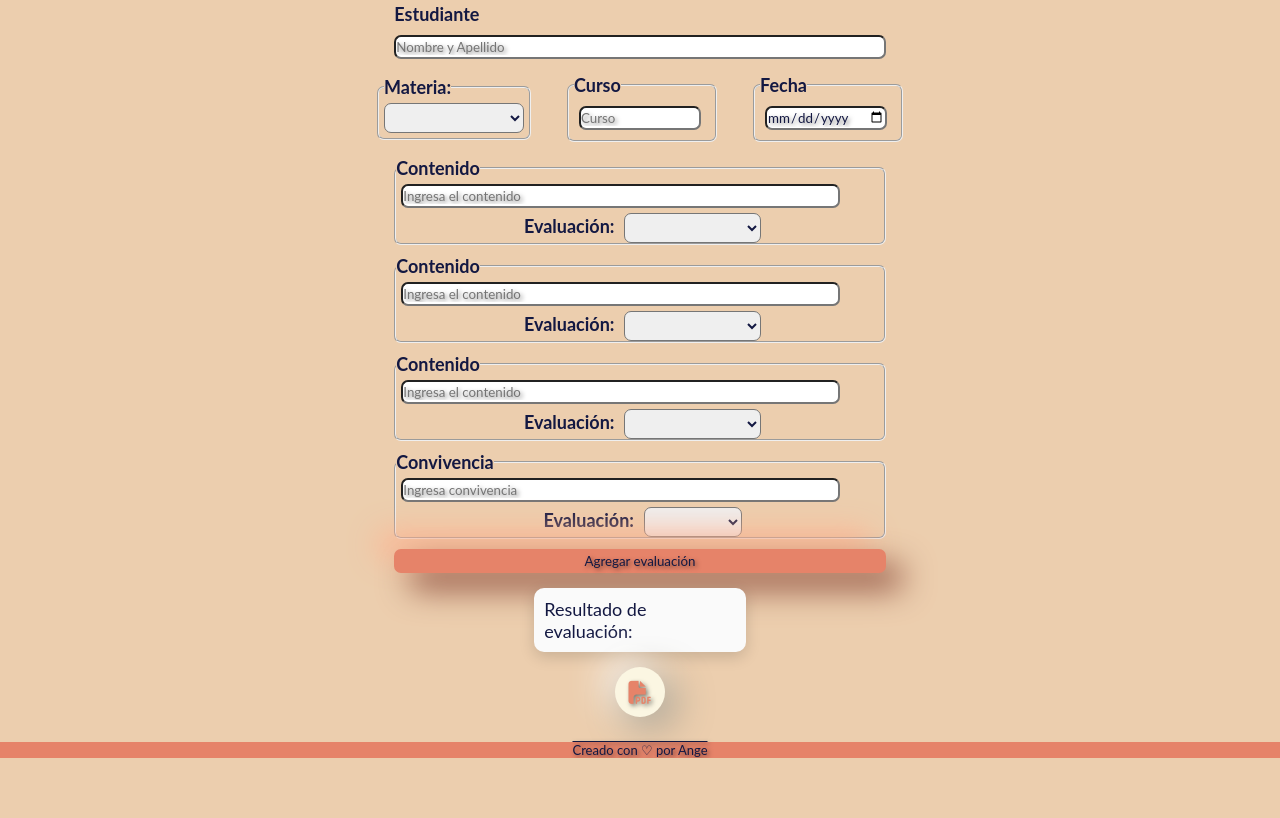
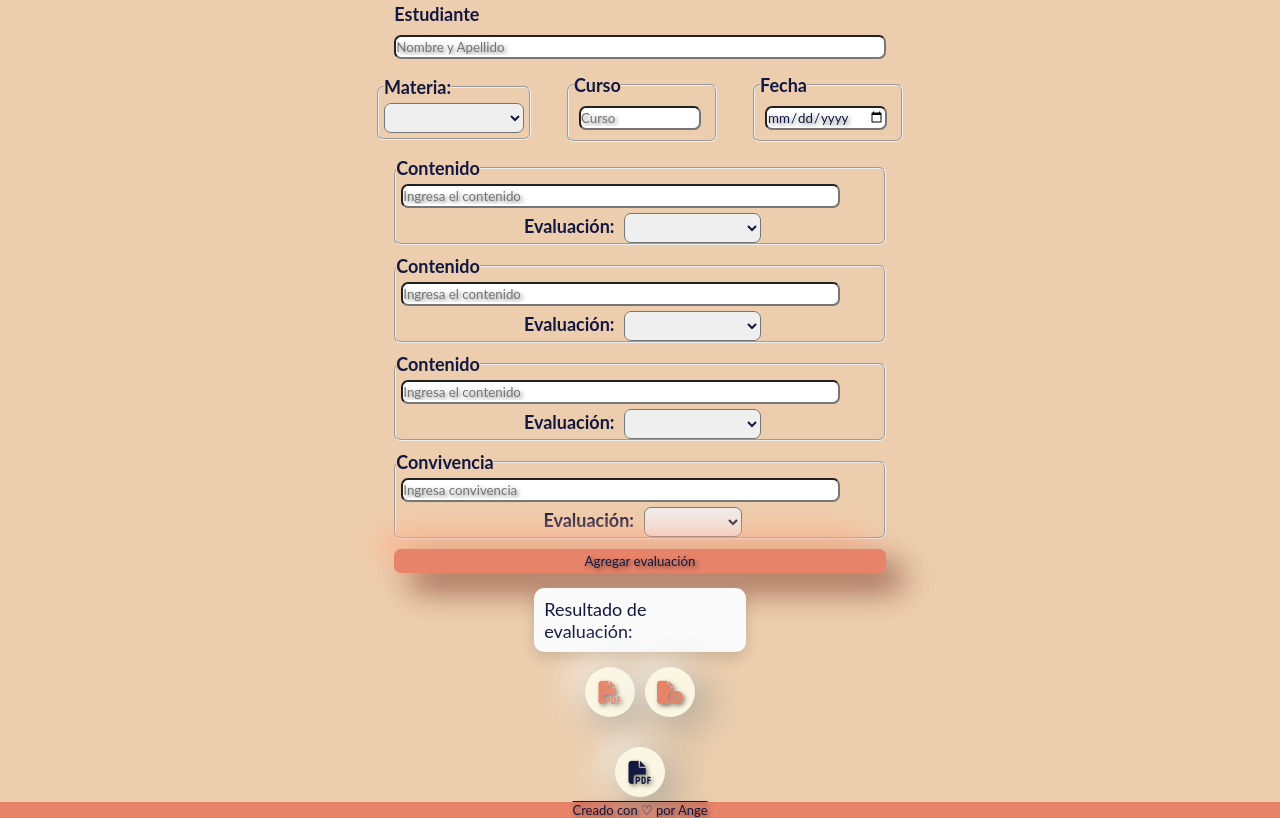
Before and after one commit to angebesson/rubricasEvaluacion, a website: page index.html in a window 1280 px wide. Shown: the part 75-893 px from the top of the page. Before the commit the page ends 833 px from the top, so only its background shows below. Drawn offline with nearby package versions, Linux system fonts and the light colour scheme.

Commit message:
agregado de visualizar e imprimir varias rubricas

```diff
--- a/index.html
+++ b/index.html
@@ -130,11 +130,26 @@
             <div>
                 <div class="card-info" id="text"></div>
             </div>
-            <button class="button-print" type="button" onclick="imprimo()" >
+            <div class="buttons">
+                <button class="button-print" type="button" onclick="imprimo()" >
 
+                    <i class="fa-solid fa-file-pdf"></i>
+                </button>
+
+                    <button class="button-print" type="button" onclick="agregarEvaluacion()" >
+
+                        <i class="fa-solid fa-file-circle-plus"></i>
+                    </button>
+
+            </div>
+
+        </div>
+        <section class="contiene-evaluaciones">
+            <div id="content-eval"></div>
+            <button class="button-print-all" type="button" onclick=" generatePDF()" >
                 <i class="fa-solid fa-file-pdf"></i>
             </button>
-        </div>
+        </section>
 
     </main>
     <footer>
--- a/index.js
+++ b/index.js
@@ -2,9 +2,7 @@ const text = document.querySelector("#text");
 const boton = document.getElementById("btn-agregar");
 let materia = document.querySelector(".materia").value;
 
-function accionUsuario(event) {
-    event.preventDefault()
-}
+
 
 if (text) { text.innerText = "Resultado de evaluación: "; }
 if (boton) {
@@ -129,7 +127,6 @@ function obtenerMes(fecha) {
     return mes.toUpperCase();
 }
 
-
         function imprimo (){
                const tbody = document.querySelector('.card-info')
     if (tbody.childElementCount === 0) {
@@ -147,8 +144,85 @@ function obtenerMes(fecha) {
 
             html2canvas(document.querySelector('#text')).then((canvas)=>{
                 let base64image = canvas.toDataURL('image/png');
+                console.log(base64image);
                 let pdf = new jsPDF ('p','px', [1600,1131]);
                 pdf.addImage (base64image, 'PNG',15,15,495,310);
                 pdf.save('rubrica')
             })
         }
+
+        //HOJA de VARIAS EVALUACIONES
+    const agregarEvaluacion = () => {
+        const tbody = document.querySelector('.card-info')
+        if (tbody.childElementCount === 0) {
+         Toastify({
+             text: "No hay datos para agregar",
+             className: "info",
+             position: "center",
+             style: {
+                 background: "linear-gradient(to right,  #ffadad, #f5f6f7)",
+                 color: "black"
+             }
+         }).showToast();
+         return
+        }
+         if (tbody.childElementCount >= 1) {
+            html2canvas(document.querySelector('#text')).then((canvas) => {
+                let base64image = canvas.toDataURL('image/png');
+
+                let contenedor = document.getElementById("content-eval");
+                if (contenedor) {
+                    // If you want to add the image to the HTML:
+                    let img = document.createElement('img');
+                    img.src = base64image;
+                    img.style.width = '495px';
+                    img.style.height = '310px';
+                    contenedor.appendChild(img);
+                } else {
+                    console.error("Element with id 'content-eval' not found");
+                }
+            });
+        }
+    }
+
+
+ const generatePDF = () => {
+    const tbody = document.querySelector('#content-eval')
+    if (tbody.childElementCount === 0) {
+     Toastify({
+         text: "No hay datos para crear PDF",
+         className: "info",
+         position: "center",
+         style: {
+             background: "linear-gradient(to right,  #ffadad, #f5f6f7)",
+             color: "black"
+         }
+     }).showToast();
+     return
+    }
+    html2canvas(document.querySelector('#content-eval'), {
+      scale: 2 // Increase scale for better quality
+    }).then((canvas) => {
+      const imgData = canvas.toDataURL('image/png');
+
+      // A4 size in pts: 595.28 x 841.89
+      const pdf = new jsPDF({
+        orientation: 'p',
+        unit: 'pt',
+        format: 'a4'
+      });
+
+      const pdfWidth = pdf.internal.pageSize.getWidth();
+      const pdfHeight = pdf.internal.pageSize.getHeight();
+      const imgWidth = canvas.width;
+      const imgHeight = canvas.height;
+
+      const ratio = Math.min(pdfWidth / imgWidth, pdfHeight / imgHeight);
+
+      const imgX = (pdfWidth - imgWidth * ratio) / 2;
+      const imgY = 30; // Give it a little top margin
+
+      pdf.addImage(imgData, 'PNG', imgX, imgY, imgWidth * ratio, imgHeight * ratio);
+      pdf.save('variasRubricas.pdf');
+    });
+  };
--- a/style.css
+++ b/style.css
@@ -102,6 +102,19 @@ input {
   box-shadow: rgba(0, 0, 0, 0.15) 0px 5px 15px 0px;
 }
 
+#content-eval{
+  display: flex;
+  align-content: space-around;
+    justify-content: space-evenly;
+    align-items: flex-start;
+    flex-wrap: wrap;
+    flex-direction: row;
+
+}
+#content-eval img{
+  border-radius: 10px;
+  margin: 10px;
+}
 select,
 .entry-dropdown {
   min-height: 24px;
@@ -109,12 +122,6 @@ select,
   padding: 5px;
 }
 
-/* footer {
-  display: flex;
-  align-items: center;
-  justify-content: center;
-  font-size: 12px;
-} */
 
 .data-extra {
   display: flex;
@@ -190,6 +197,11 @@ div .content1, .content2, .content3, .conviv{
  margin-left: 10px;
  margin-bottom: 10px;
 }
+.buttons{
+  display: flex;
+  flex-direction: row;
+  flex-wrap: wrap;
+}
 
 .button-print{
   font-size: small;
@@ -208,6 +220,28 @@ div .content1, .content2, .content3, .conviv{
 .button-print:hover{
   background: #eeeeee;
 
+}
+.contiene-evaluaciones{
+  display: flex;
+  justify-content: center;
+  color: #131842;
+}
+.button-print-all{
+   font-size: small;
+  width: 50px;
+  height: 50px;
+  display: flex;
+
+  justify-content: center;
+  align-items: center;
+  font-size: larger;
+  border-radius: 120px;
+  background: #FBF6E2;
+  box-shadow:  10px 10px 40px #9e9b8e,
+               -10px -10px 40px #ffffff;
+}
+.button-print-all i{
+  color:#131842;
 }
 footer {
   position: static;
```
